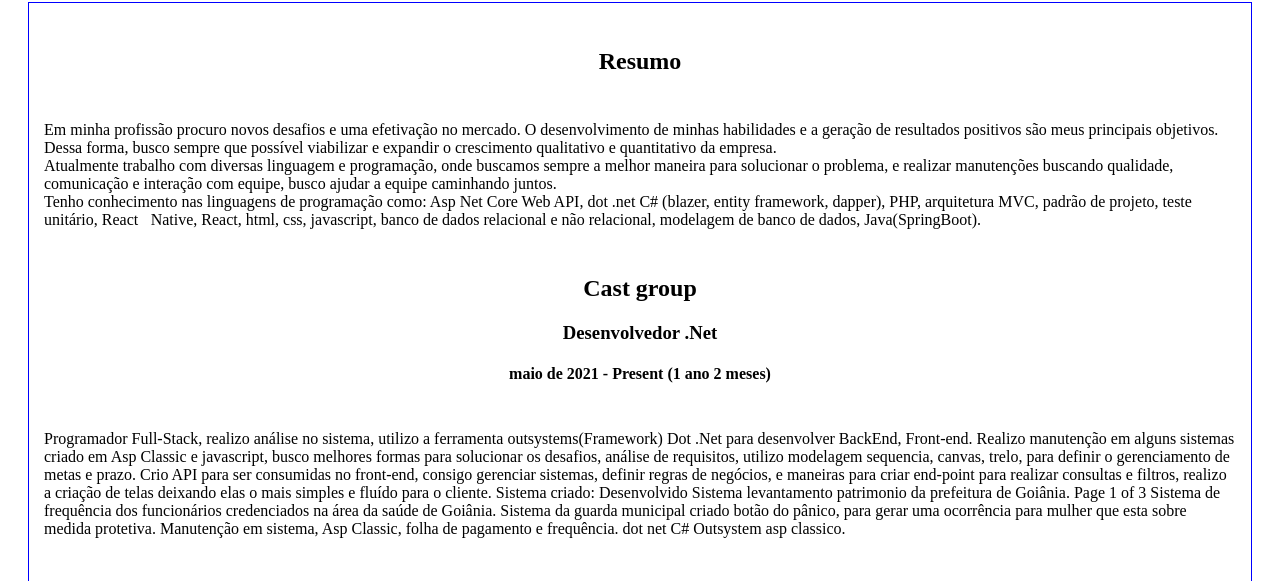
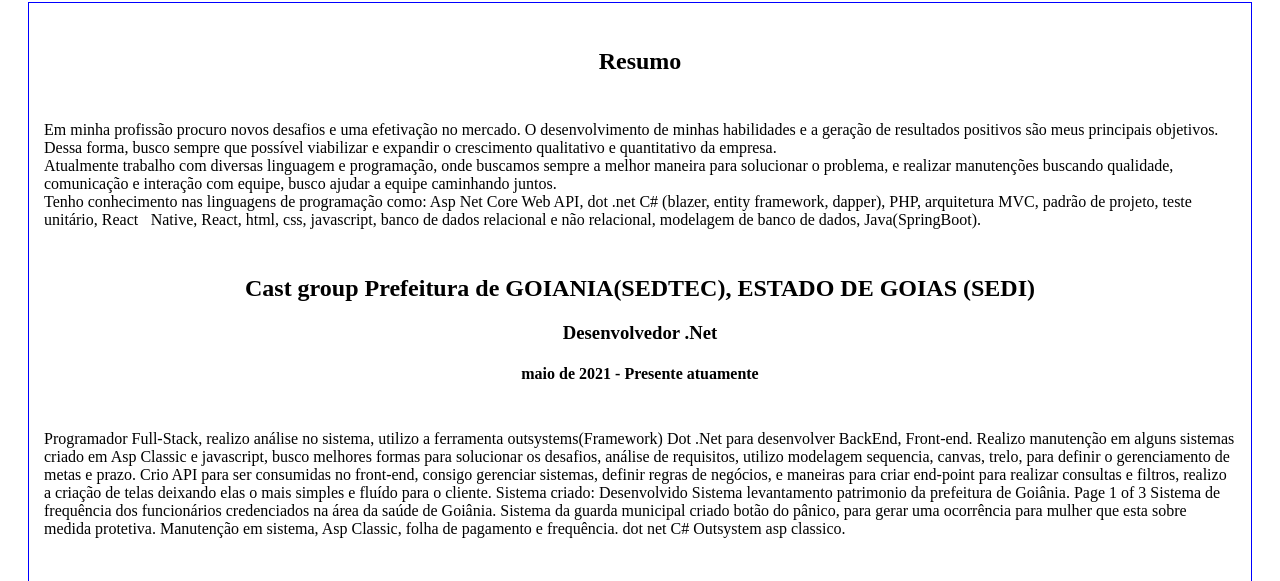
Before and after one commit to matheusmoreirap852/Site, a plain HTML site: page index.html in a window 1280 px wide. Shown: the part 193-774 px from the top of the page. Drawn offline with Linux system fonts and the light colour scheme.

Commit message:
Front-end

```diff
--- a/index.html
+++ b/index.html
@@ -48,9 +48,9 @@
 
             <div class="item">
                 <div class="item-12">
-                    <h2>Cast group</h2>
+                    <h2>Cast group Prefeitura de GOIANIA(SEDTEC), ESTADO DE GOIAS (SEDI)</h2>
                     <h3>Desenvolvedor .Net</h3>
-                    <h4>maio de 2021 - Present (1 ano 2 meses)</h4>
+                    <h4>maio de 2021 - Presente atuamente</h4>
                 </div>
                 <div class="p-item-12">
                     <p>
```
